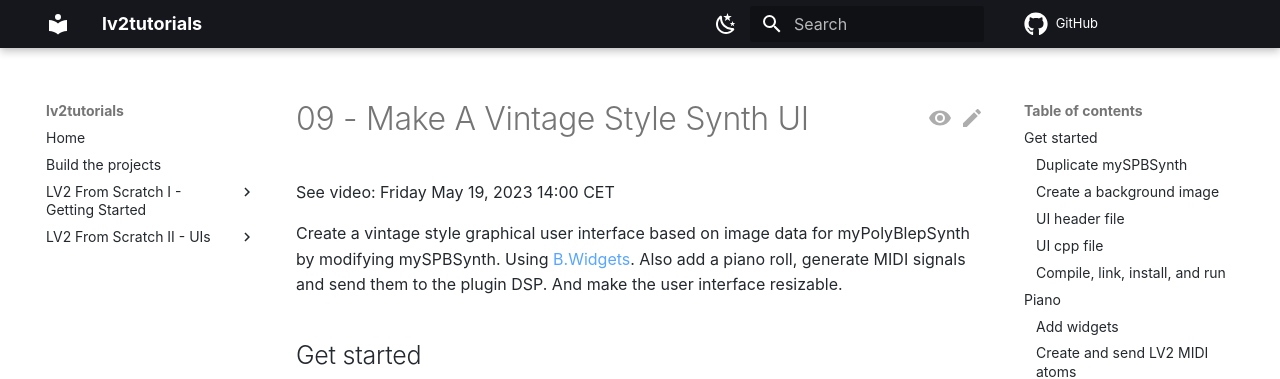
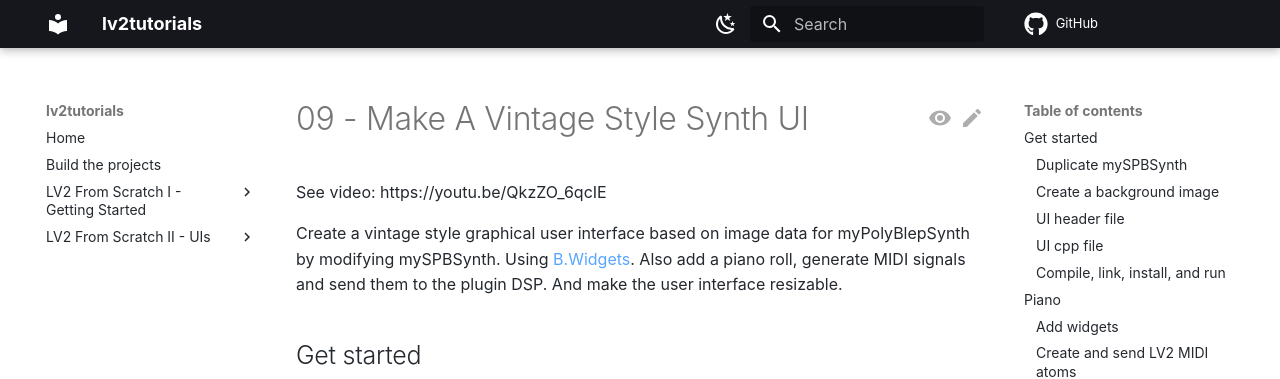
Before and after one commit to sjaehn/lv2tutorial, an MkDocs documentation site: the page built from docs/2_09_vintage_style_synth_ui.md, in a window 1280 px wide and 900 px high. Shown: the top 379 px of the window. Built offline with MkDocs 1.6.1 and Material for MkDocs 9.7.7, drawn with Linux system fonts in a browser that asks for light colours; comment, search, counter and statistics services are not loaded.

Commit message:
Video link

```diff
--- a/docs/2_09_vintage_style_synth_ui.md
+++ b/docs/2_09_vintage_style_synth_ui.md
@@ -1,6 +1,6 @@
 # 09 - Make A Vintage Style Synth UI
 
-See video: Friday May 19, 2023 14:00 CET
+See video: https://youtu.be/QkzZO_6qcIE
 
 Create a vintage style graphical user interface based on image data for
 myPolyBlepSynth by modifying mySPBSynth. Using
```
